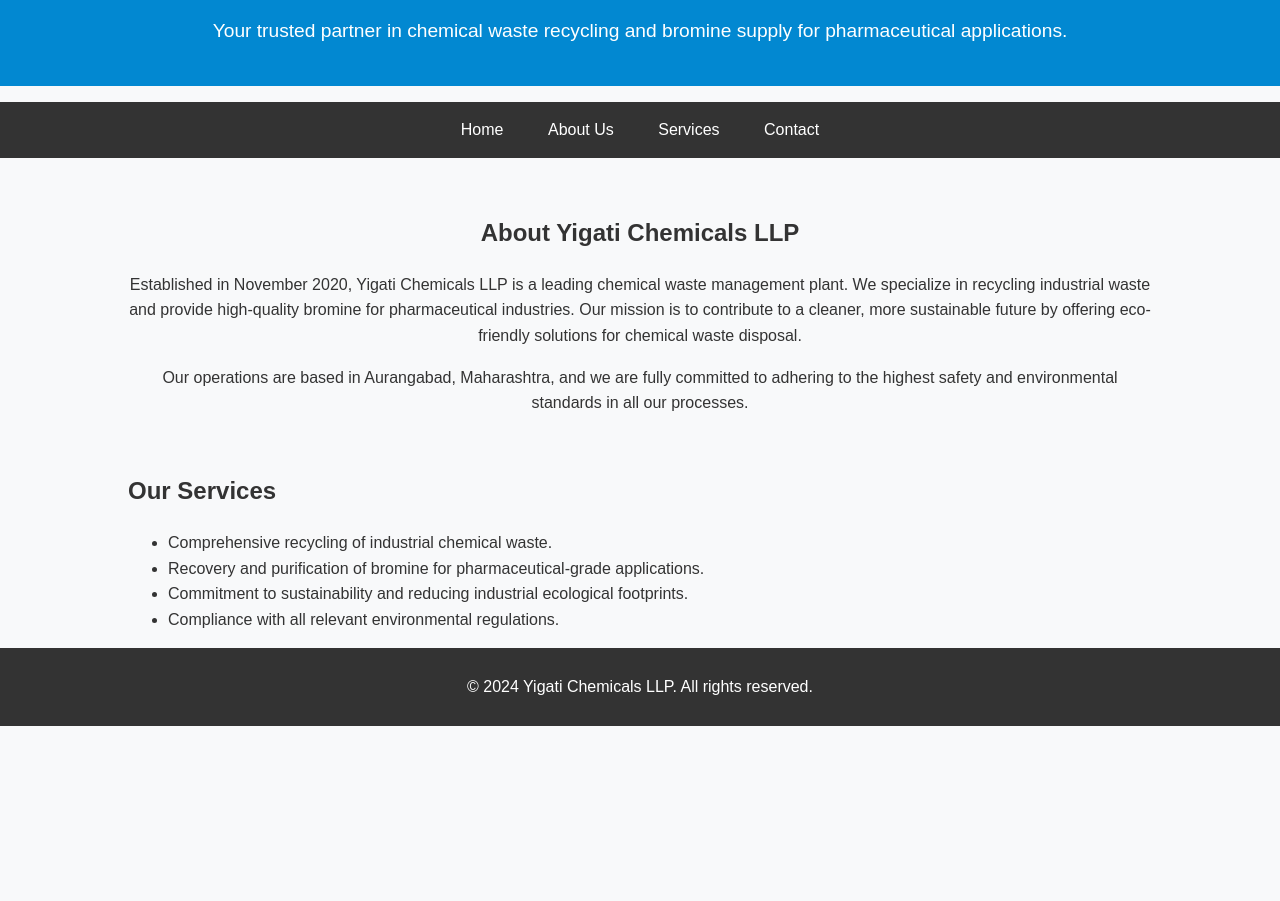
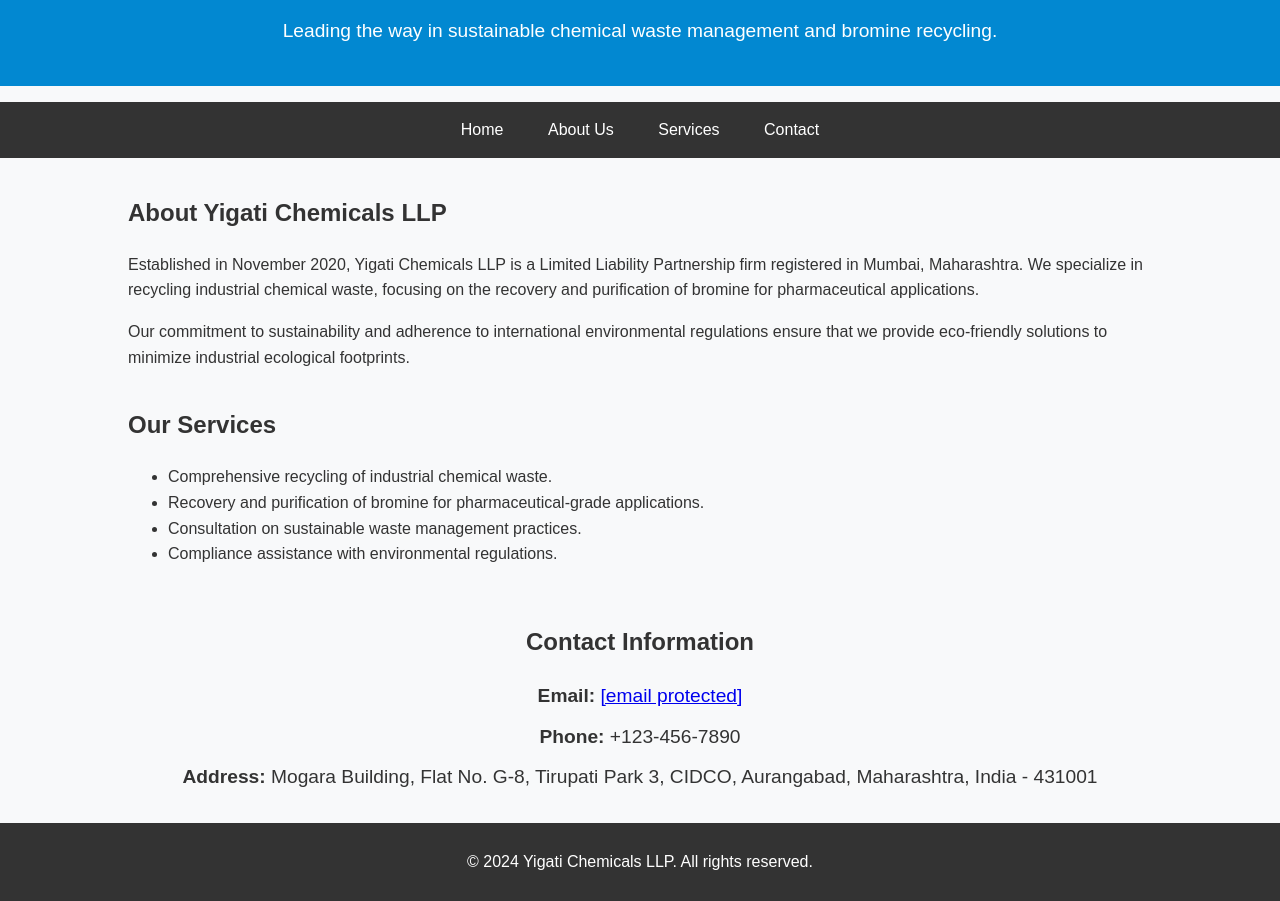
Before and after one commit to AsSomeoneYouDoNotKnow/Yigati, a plain HTML site: page index.html in a window 1280 px wide. Shown: the part 87-988 px from the top of the page. Before the commit the page ends 813 px from the top, so only its background shows below. Drawn offline with Linux system fonts and the light colour scheme.

Commit message:
Update index.html

```diff
--- a/index.html
+++ b/index.html
@@ -3,14 +3,14 @@
 <head>
     <meta charset="UTF-8">
     <meta name="viewport" content="width=device-width, initial-scale=1.0">
-    <title>Yigati Chemicals LLP - Chemical Waste Management</title>
+    <title>Yigati Chemicals LLP - Sustainable Chemical Waste Management</title>
     <link rel="stylesheet" href="style.css">
 </head>
 <body>
     <header>
         <div class="container">
             <h1>Welcome to Yigati Chemicals LLP</h1>
-            <p>Your trusted partner in chemical waste recycling and bromine supply for pharmaceutical applications.</p>
+            <p>Leading the way in sustainable chemical waste management and bromine recycling.</p>
         </div>
     </header>
 
@@ -24,11 +24,11 @@
     </nav>
 
     <main>
-        <section class="intro">
+        <section class="about-us">
             <div class="container">
                 <h2>About Yigati Chemicals LLP</h2>
-                <p>Established in November 2020, Yigati Chemicals LLP is a leading chemical waste management plant. We specialize in recycling industrial waste and provide high-quality bromine for pharmaceutical industries. Our mission is to contribute to a cleaner, more sustainable future by offering eco-friendly solutions for chemical waste disposal.</p>
-                <p>Our operations are based in Aurangabad, Maharashtra, and we are fully committed to adhering to the highest safety and environmental standards in all our processes.</p>
+                <p>Established in November 2020, Yigati Chemicals LLP is a Limited Liability Partnership firm registered in Mumbai, Maharashtra. We specialize in recycling industrial chemical waste, focusing on the recovery and purification of bromine for pharmaceutical applications.</p>
+                <p>Our commitment to sustainability and adherence to international environmental regulations ensure that we provide eco-friendly solutions to minimize industrial ecological footprints.</p>
             </div>
         </section>
 
@@ -38,9 +38,18 @@
                 <ul>
                     <li>Comprehensive recycling of industrial chemical waste.</li>
                     <li>Recovery and purification of bromine for pharmaceutical-grade applications.</li>
-                    <li>Commitment to sustainability and reducing industrial ecological footprints.</li>
-                    <li>Compliance with all relevant environmental regulations.</li>
+                    <li>Consultation on sustainable waste management practices.</li>
+                    <li>Compliance assistance with environmental regulations.</li>
                 </ul>
+            </div>
+        </section>
+
+        <section class="contact-info">
+            <div class="container">
+                <h2>Contact Information</h2>
+                <p><strong>Email:</strong> <a href="mailto:[email protected]">[email protected]</a></p>
+                <p><strong>Phone:</strong> +123-456-7890</p>
+                <p><strong>Address:</strong> Mogara Building, Flat No. G-8, Tirupati Park 3, CIDCO, Aurangabad, Maharashtra, India - 431001</p>
             </div>
         </section>
     </main>
```
